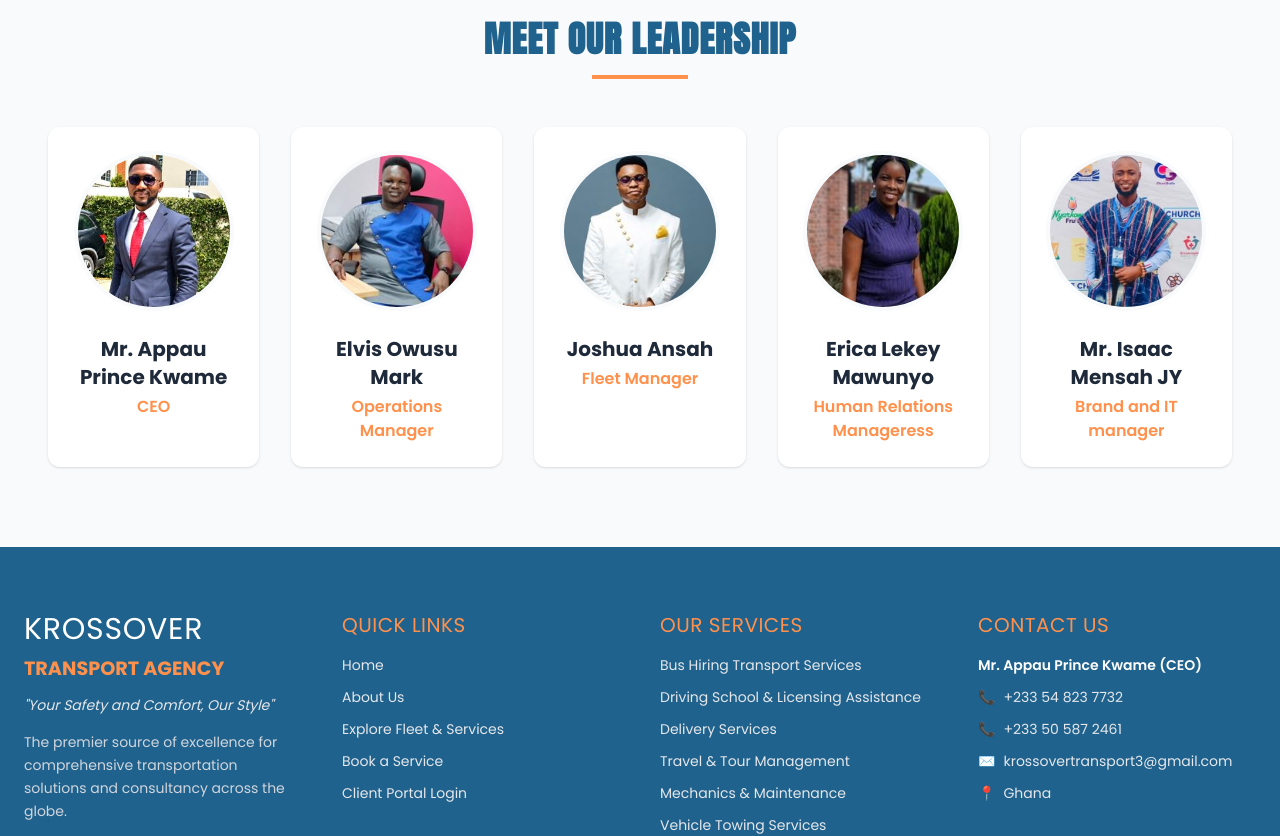
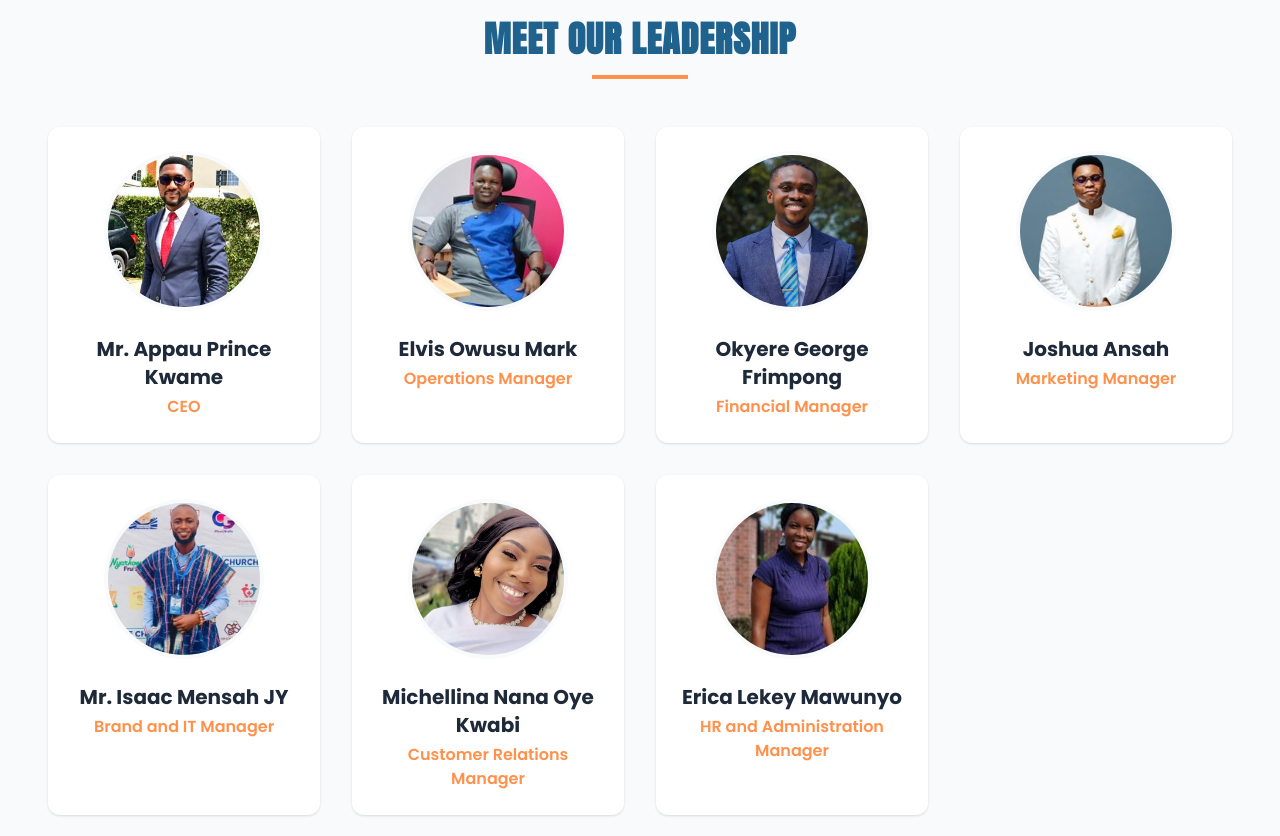
Before and after one commit to Daniel-KK-world/krossover-frontend, a React (Vite) app: page /about in a window 1280 px wide. Shown: the part 4020-4856 px from the top of the page. Built offline with nearby package versions, Linux system fonts and the light colour scheme.

Commit message:
Implement structural updates and optimizations across multiple modules

```diff
--- a/src/components/TeamGrid.jsx
+++ b/src/components/TeamGrid.jsx
@@ -5,6 +5,8 @@ import opsManagerImg from '../assets/krossover_operationsmanager.JPG';
 import fleetManagerImg from '../assets/krossover_fleetmanager.JPG';
 import hrManagerImg from '../assets/krossover_hr.JPG';
 import itManagerImg from '../assets/krossover_itmanager.JPG';
+import financeManagerImg from '../assets/krossover_financemanager.JPG';
+import customerRelationsImg from '../assets/krossover_customerrelations.JPG';
 
 export default function TeamGrid() {
   const teamMembers = [
@@ -19,19 +21,29 @@ export default function TeamGrid() {
       image: opsManagerImg
     },
     {
+      name: "Okyere George Frimpong",
+      role: "Financial Manager",
+      image: financeManagerImg
+    },
+    {
       name: "Joshua Ansah",
-      role: "Fleet Manager",
+      role: "Marketing Manager",
       image: fleetManagerImg
     },
     {
-      name: "Erica Lekey Mawunyo",
-      role: "Human Relations Manageress",
-      image: hrManagerImg
+      name: "Mr. Isaac Mensah JY",
+      role: "Brand and IT Manager",
+      image: itManagerImg
     },
     {
-      name: "Mr. Isaac Mensah JY",
-      role: "Brand and IT manager",
-      image: itManagerImg
+      name: "Michellina Nana Oye Kwabi",
+      role: "Customer Relations Manager",
+      image: customerRelationsImg
+    },
+    {
+      name: "Erica Lekey Mawunyo",
+      role: "HR and Administration Manager",
+      image: hrManagerImg
     }
   ];
 
@@ -43,10 +55,13 @@ export default function TeamGrid() {
         </h2>
         <div className="w-24 h-1 bg-[#FF914C] mx-auto mb-12"></div>
 
-        {/* 5 columns on large screens - everyone gets equal space */}
-        <div className="grid grid-cols-1 sm:grid-cols-2 md:grid-cols-3 lg:grid-cols-5 gap-8">
+        {/* 4 columns - gives us 4 + 3 (centered with auto margins) */}
+        <div className="grid grid-cols-1 sm:grid-cols-2 lg:grid-cols-4 gap-8 justify-items-center">
           {teamMembers.map((member, index) => (
-            <div key={index} className="bg-white p-6 rounded-xl shadow-sm hover:shadow-lg transition-all duration-300">
+            <div
+              key={index}
+              className="bg-white p-6 rounded-xl shadow-sm hover:shadow-lg transition-all duration-300 w-full max-w-xs"
+            >
               <div className="w-40 h-40 mx-auto mb-6 rounded-full border-4 border-gray-50 overflow-hidden shadow-inner">
                 <img src={member.image} alt={member.name} className="w-full h-full object-cover"/>
               </div>
```
Also changed, not shown: src/assets/krossover_customerrelations.JPG (added), src/assets/krossover_financemanager.JPG (added).
